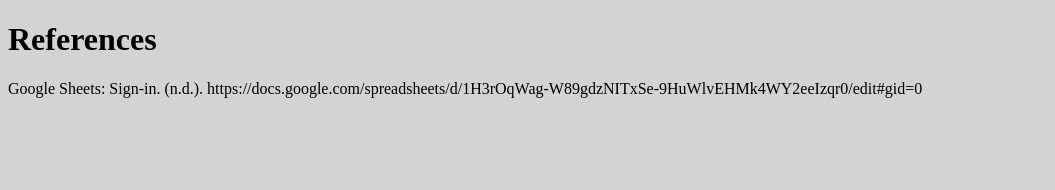
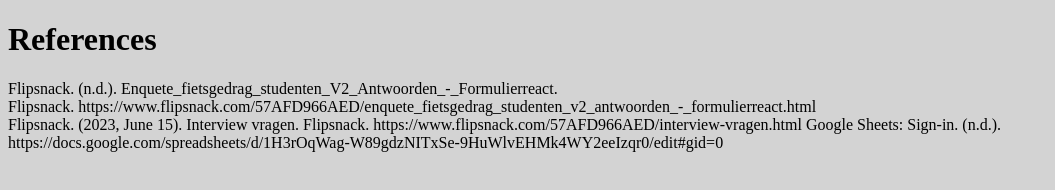
Before and after one commit to Senna121123/RTT-Project, a plain HTML site: page index.html in a window 1280 px wide. Shown: the whole page, without its empty margins (0-1055 px from the left). Drawn offline with Linux system fonts and the light colour scheme.

Commit message:
Update index.html

```diff
--- a/index.html
+++ b/index.html
@@ -7,6 +7,10 @@
 <body>
     <h1>References</h1>
     <p>
-        Google Sheets: Sign-in. (n.d.). https://docs.google.com/spreadsheets/d/1H3rOqWag-W89gdzNITxSe-9HuWlvEHMk4WY2eeIzqr0/edit#gid=0
+    Flipsnack. (n.d.). Enquete_fietsgedrag_studenten_V2_Antwoorden_-_Formulierreact.
+    <br>
+    Flipsnack. https://www.flipsnack.com/57AFD966AED/enquete_fietsgedrag_studenten_v2_antwoorden_-_formulierreact.html
+    <br>
+    Flipsnack. (2023, June 15). Interview vragen. Flipsnack. https://www.flipsnack.com/57AFD966AED/interview-vragen.html Google Sheets: Sign-in. (n.d.). https://docs.google.com/spreadsheets/d/1H3rOqWag-W89gdzNITxSe-9HuWlvEHMk4WY2eeIzqr0/edit#gid=0
     </p>
 </body>
```
